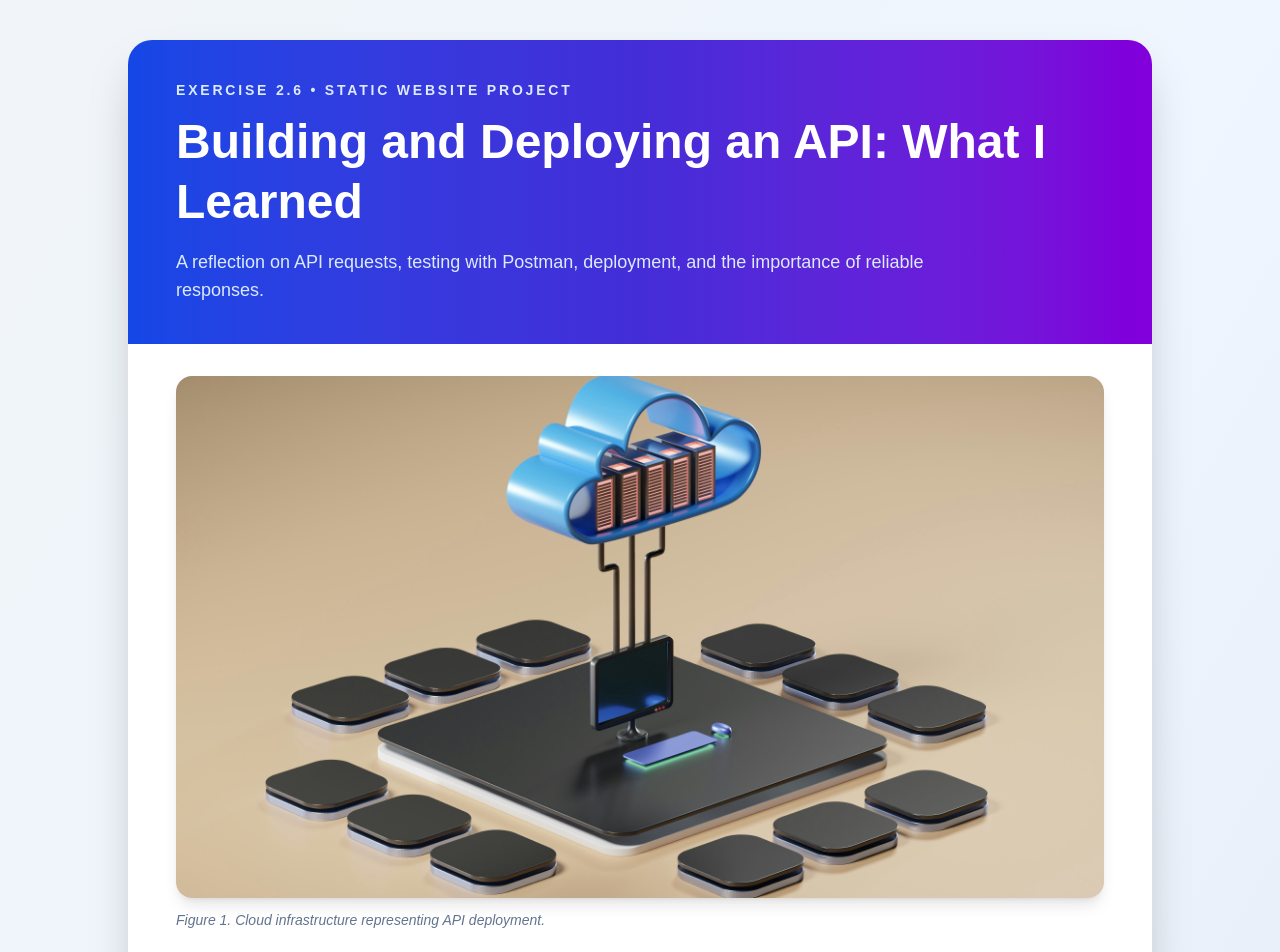
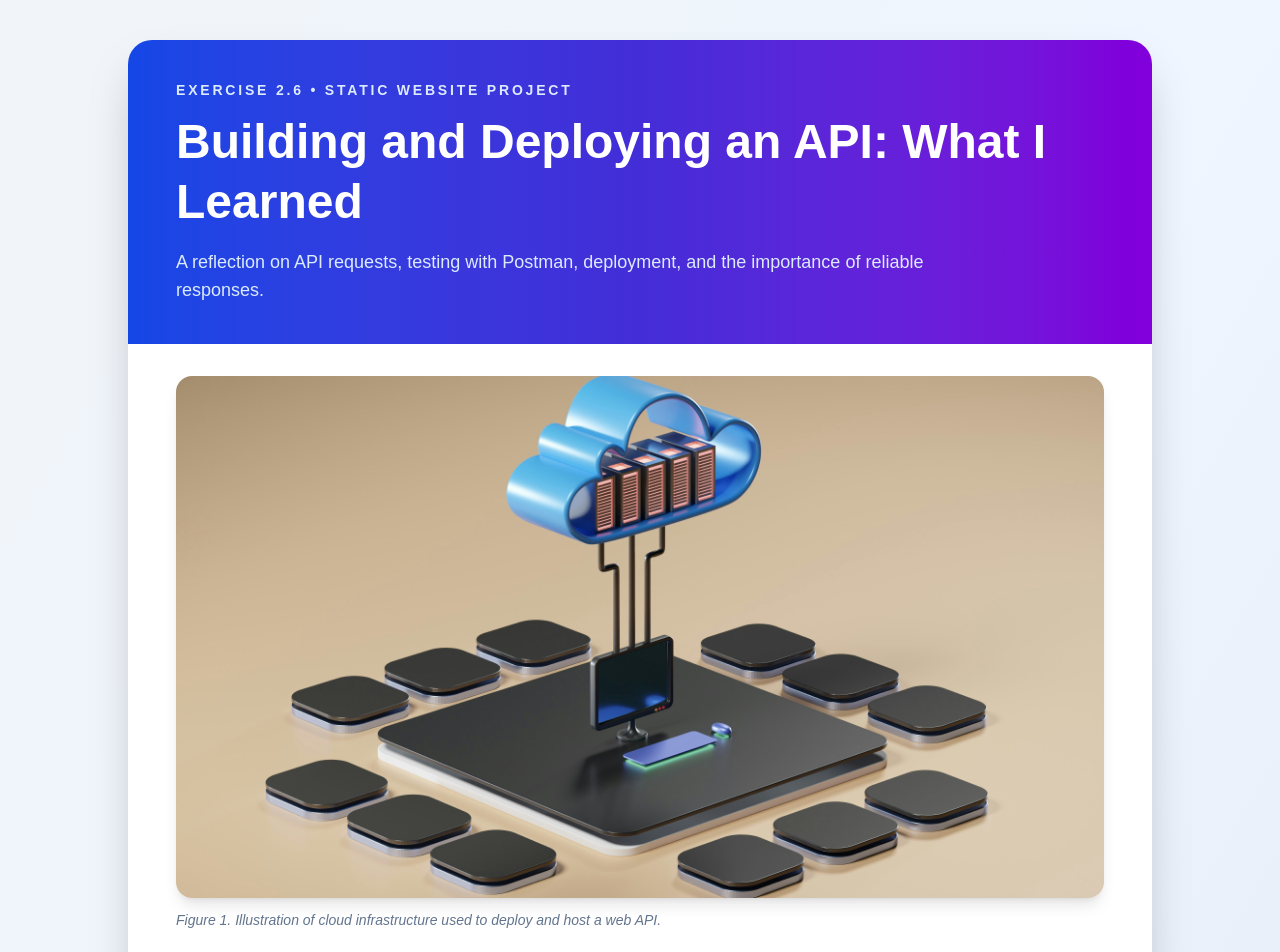
Before and after one commit to GansonKari-FS/static-website, a Next.js app: page /building-api in a window 1280 px wide. Shown: the top 952 px of the page. Built offline with nearby package versions, Linux system fonts and the light colour scheme.

Commit message:
edit img width n height

```diff
--- a/app/building-api/page.tsx
+++ b/app/building-api/page.tsx
@@ -24,14 +24,15 @@ export default function BuildingApiPage() {
           <Image
             src="/api-deployment.jpg"
             alt="Cloud infrastructure representing API deployment"
-            width={1600}
-            height={900}
+            width={1400}
+            height={700}
             priority
             className="h-auto w-full rounded-xl object-cover shadow-lg sm:rounded-2xl"
           />
 
           <p className="mt-3 text-sm italic text-slate-500">
-            Figure 1. Cloud infrastructure representing API deployment.
+            Figure 1. Illustration of cloud infrastructure used to deploy and
+            host a web API.
           </p>
         </div>
 
```
